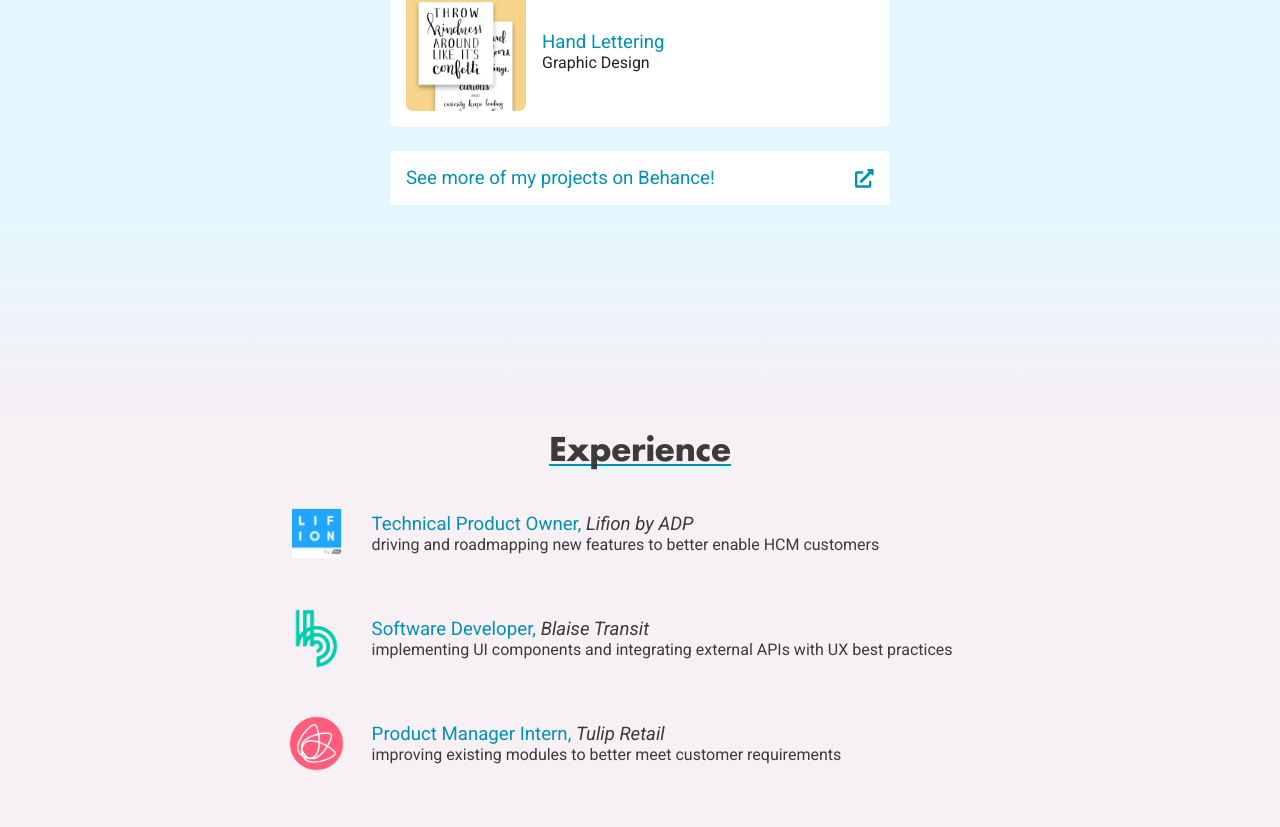
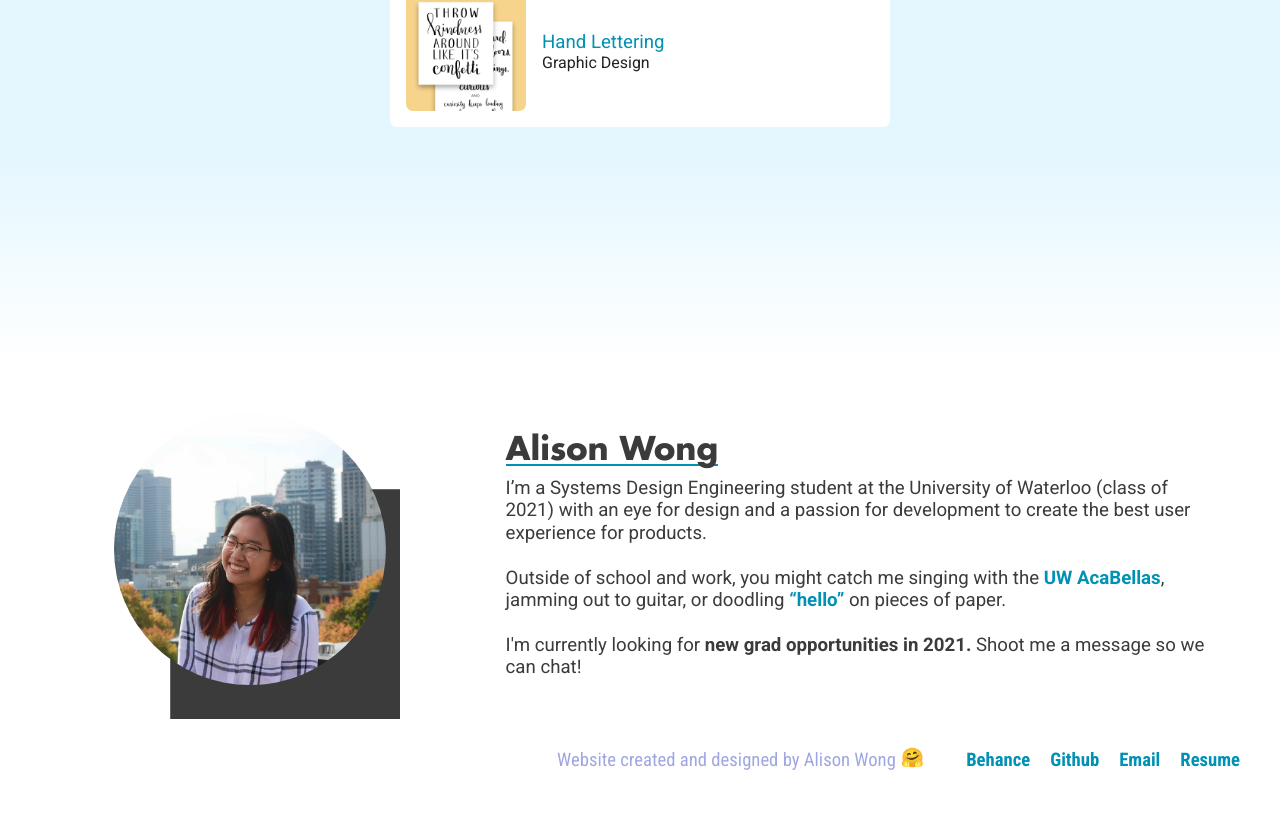
Before and after one commit to aemwong/alisonwong-em.github.io, a React (Create React App) app: page / in a window 1280 px wide. Shown: the part 1453-2280 px from the top of the page. After the commit the page ends 2239 px from the top, so only its background shows below. Built offline with nearby package versions, Linux system fonts and the light colour scheme.

Commit message:
Minor Changes, photo reduction

```diff
--- a/src/App.js
+++ b/src/App.js
@@ -26,9 +26,7 @@
             <Landing />
             <Gradient color1={colors.white} color2={colors.lightBlue} height="200px" />
             <Projects />
-            <Gradient color1={colors.lightBlue} color2={colors.pink} height="200px" />
-            <WorkExp />
-            <Gradient color1={colors.pink} color2={colors.white} height="80px" />
+            <Gradient color1={colors.lightBlue} color2={colors.white} height="200px" />
             <About />
             <Footer />
           </ Route>
--- a/src/components/Projects/Projects.js
+++ b/src/components/Projects/Projects.js
@@ -8,8 +8,6 @@
 import HandLettering from "../../assets/img/projThumbnails/CalligPreview.jpg";
 import PlanTrip from "../../assets/img/projThumbnails/blaisepreview.jpg";
 import './Projects.scss';
-import { FontAwesomeIcon } from '@fortawesome/react-fontawesome';
-import { faExternalLinkAlt } from '@fortawesome/free-solid-svg-icons';
 
 class Projects extends Component {
     render() {
@@ -75,10 +73,10 @@
                 <Box display="flex" >
                     <Paper className="project" id="seeMore"
                         onClick={() => window.location.href = 'https://www.behance.net/aewong'} elevation={0}>
-                        <Box m={2} className="leftAlign" flexDirection="row" justifyContent="space-between" display="flex" alignItems="center">
+                        {/* <Box m={2} className="leftAlign" flexDirection="row" justifyContent="space-between" display="flex" alignItems="center">
                             <div style={{ color: colors.turquoise }}>See more of my projects on Behance!</div>
                             <FontAwesomeIcon icon={faExternalLinkAlt} color={colors.turquoise} />
-                        </Box>
+                        </Box> */}
                     </Paper>
                 </Box>
             </Box>
```
Also changed, not shown: src/assets/img/projThumbnails/CoorpPreview.jpg.
